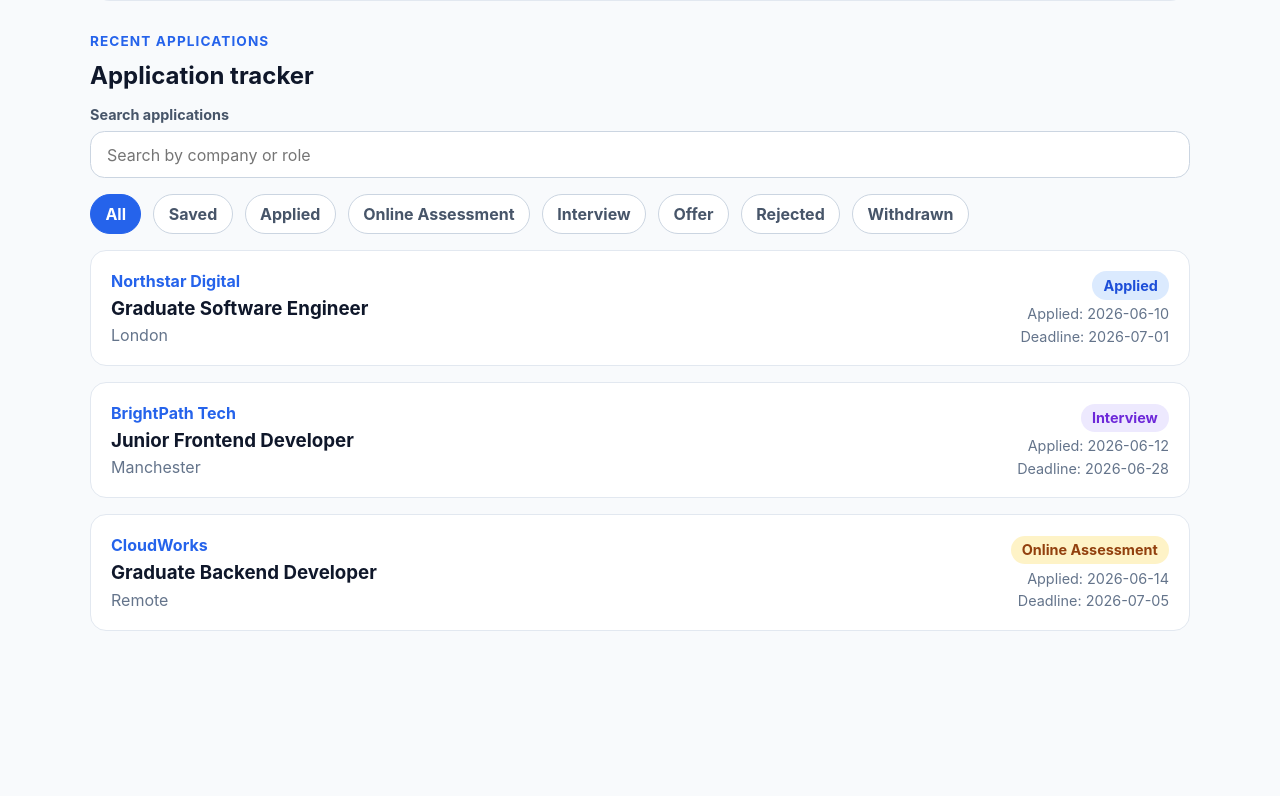
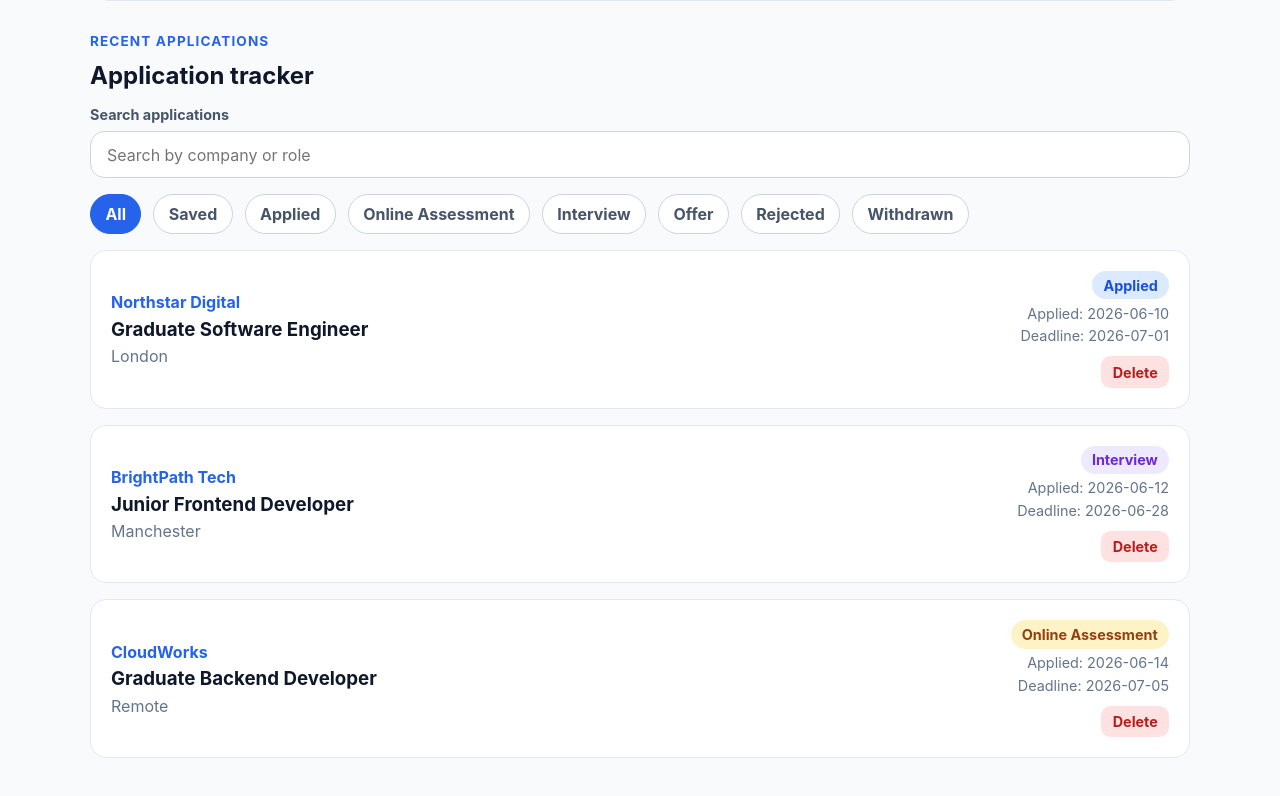
Before and after one commit to Fa24aad/gradtrack, a React (Vite) app in the folder frontend/: page / in a window 1280 px wide. Shown: the part 1025-1821 px from the top of the page. Before the commit the page ends 1720 px from the top, so only its background shows below. Built offline with nearby package versions, Linux system fonts and the light colour scheme.

Commit message:
feat: add delete application action

```diff
--- a/frontend/src/App.css
+++ b/frontend/src/App.css
@@ -367,3 +367,18 @@
     grid-template-columns: 1fr;
   }
 }
+
+.delete-button {
+  margin-top: 0.75rem;
+  border: none;
+  border-radius: 0.6rem;
+  padding: 0.45rem 0.7rem;
+  background: #fee2e2;
+  color: #b91c1c;
+  font-weight: 700;
+  cursor: pointer;
+}
+
+.delete-button:hover {
+  background: #fecaca;
+}
--- a/frontend/src/App.tsx
+++ b/frontend/src/App.tsx
@@ -70,6 +70,14 @@ function App() {
       ...currentFormData,
       [name]: value,
     }))
+  }
+
+  function handleDeleteApplication(applicationId: number) {
+    setApplications((currentApplications) =>
+      currentApplications.filter(
+        (application) => application.id !== applicationId,
+      ),
+    )
   }
 
   function handleSubmit(event: React.FormEvent<HTMLFormElement>) {
@@ -268,10 +276,11 @@ function App() {
 
           <div className="applications-list">
             {filteredApplications.map((application) => (
-              <ApplicationCard
-                key={application.id}
-                application={application}
-              />
+            <ApplicationCard
+              key={application.id}
+              application={application}
+              onDelete={handleDeleteApplication}
+            />
             ))}
           </div>
         </section>
--- a/frontend/src/components/ApplicationCard.tsx
+++ b/frontend/src/components/ApplicationCard.tsx
@@ -2,6 +2,7 @@ import type { ApplicationStatus, JobApplication } from '../data/sampleApplicatio
 
 type ApplicationCardProps = {
   application: JobApplication
+  onDelete: (applicationId: number) => void
 }
 
 const statusClassNames: Record<ApplicationStatus, string> = {
@@ -14,7 +15,7 @@ const statusClassNames: Record<ApplicationStatus, string> = {
   Withdrawn: 'status-badge status-withdrawn',
 }
 
-function ApplicationCard({ application }: ApplicationCardProps) {
+function ApplicationCard({ application, onDelete }: ApplicationCardProps) {
   return (
     <article className="application-card">
       <div>
@@ -29,6 +30,14 @@ function ApplicationCard({ application }: ApplicationCardProps) {
         </span>
         <p>Applied: {application.appliedDate}</p>
         <p>Deadline: {application.deadline}</p>
+
+        <button
+          className="delete-button"
+          type="button"
+          onClick={() => onDelete(application.id)}
+        >
+          Delete
+        </button>
       </div>
     </article>
   )
```
